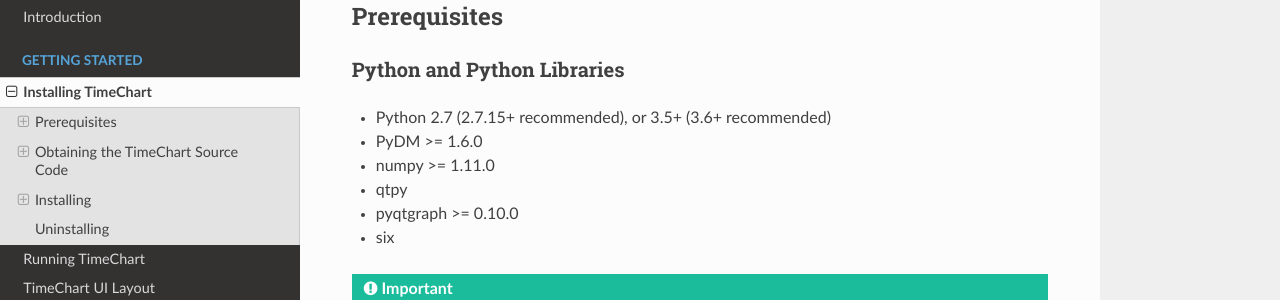
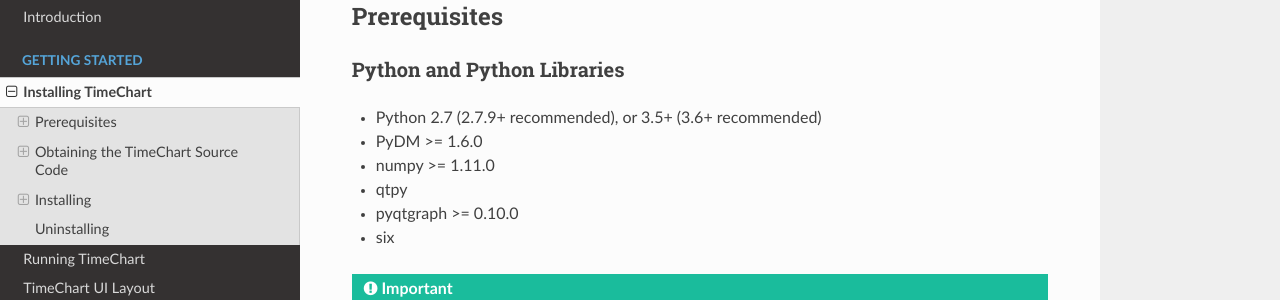
Before and after one commit to slaclab/timechart, a Sphinx documentation site: the page built from docs/source/installing.rst, in a window 1280 px wide and 900 px high. Shown: the part 160-460 px from the top of the window. Built offline with Sphinx 7.4.7 and the Read the Docs theme 2.0.0, drawn with Linux system fonts in a browser that asks for light colours; formulas are drawn with MathJax 3; some of the changed lines change nothing that is shown.

Commit message:
DOC: Change the minimum Python 2.7 version to 2.7.9.

```diff
--- a/docs/source/installing.rst
+++ b/docs/source/installing.rst
@@ -10,7 +10,7 @@
 
 Python and Python Libraries
 ============================
-* Python 2.7 (2.7.15+ recommended), or 3.5+ (3.6+ recommended)
+* Python 2.7 (2.7.9+ recommended), or 3.5+ (3.6+ recommended)
 * PyDM >= 1.6.0
 * numpy >= 1.11.0
 * qtpy
@@ -74,9 +74,9 @@
     git checkout <tag>
 
 For example, if you want to build TimeChart with the stable release
-`v1.2.1 <https://github.com/slaclab/timechart/releases/tag/v1.2.1>`_, use this command::
+`v1.2.2 <https://github.com/slaclab/timechart/releases/tag/v1.2.2>`_, use this command::
 
-    git checkout v1.2.1
+    git checkout v1.2.2
 
 Now, you can proceed to installing TimeChart.
 
```
